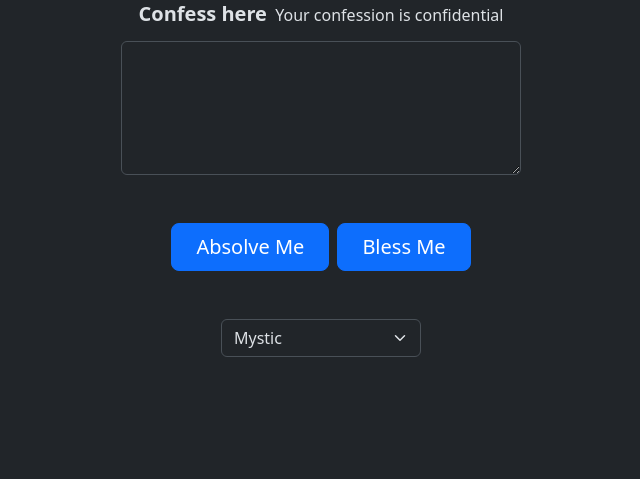
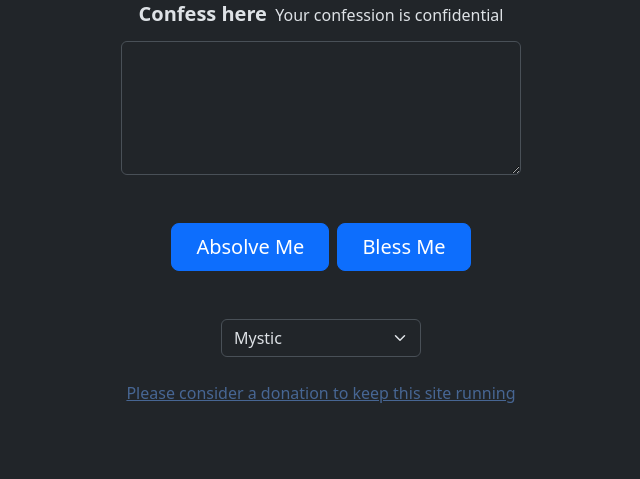
Before and after one commit to CowboyAl/iAbsolve, a Flask app: page / in a window 1280 px wide. Shown: the part 321-800 px from the top of the page, without its empty margins (319-959 px from the left). Run offline with Flask 2, Linux system fonts and the light colour scheme; some libraries are stand-ins or nearby versions.

Commit message:
donate button

```diff
--- a/templates/index.html
+++ b/templates/index.html
@@ -78,9 +78,13 @@
           </select>
         </div>
       </form>
-      <!-- <div class="my-4">
-        <a href=# class="link-opacity-50">Please consider a donation to keep this site running</a>
-        <div> -->
+      <div class="my-4">
+        <a href="https://iabsolve.givingfuel.com/iabsolve" class="link-opacity-50">Please consider a donation to keep this site running</a>
+        <div>
+          <!--
+          <p>&nbsp;</p>
+          <a class="wx-button" href="https://iabsolve.givingfuel.com/iabsolve" style="background:rgba(36,36,36,1);color:white;padding:10px 20px;text-decoration:none;font-weight:bold;" target="_blank">Please consider a donation to keep this site running</a>
+        -->
 <script>
   function disableButtons() {
     var btn = document.getElementById('blessing');
```
Also changed, not shown: 1 other file.
